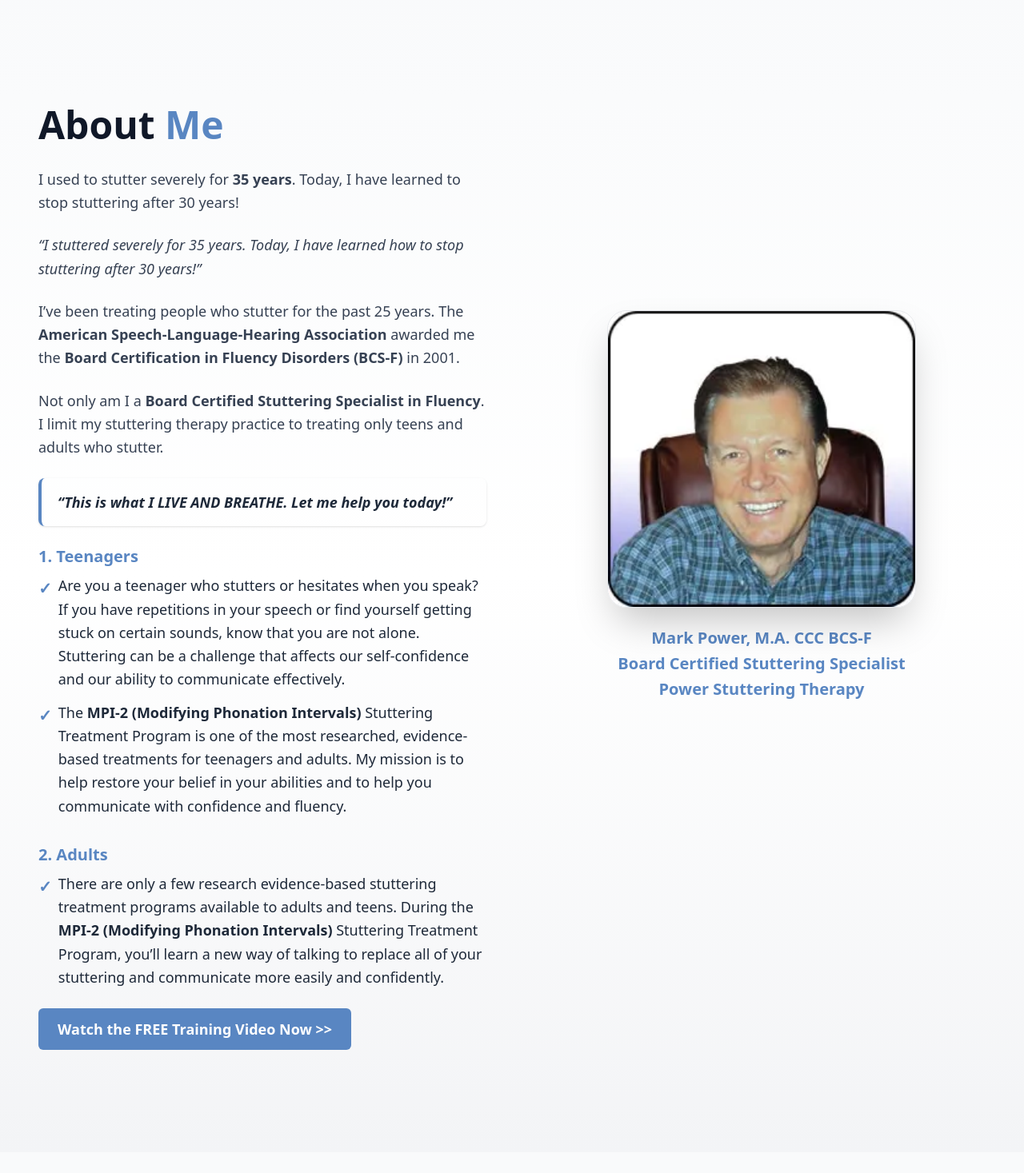
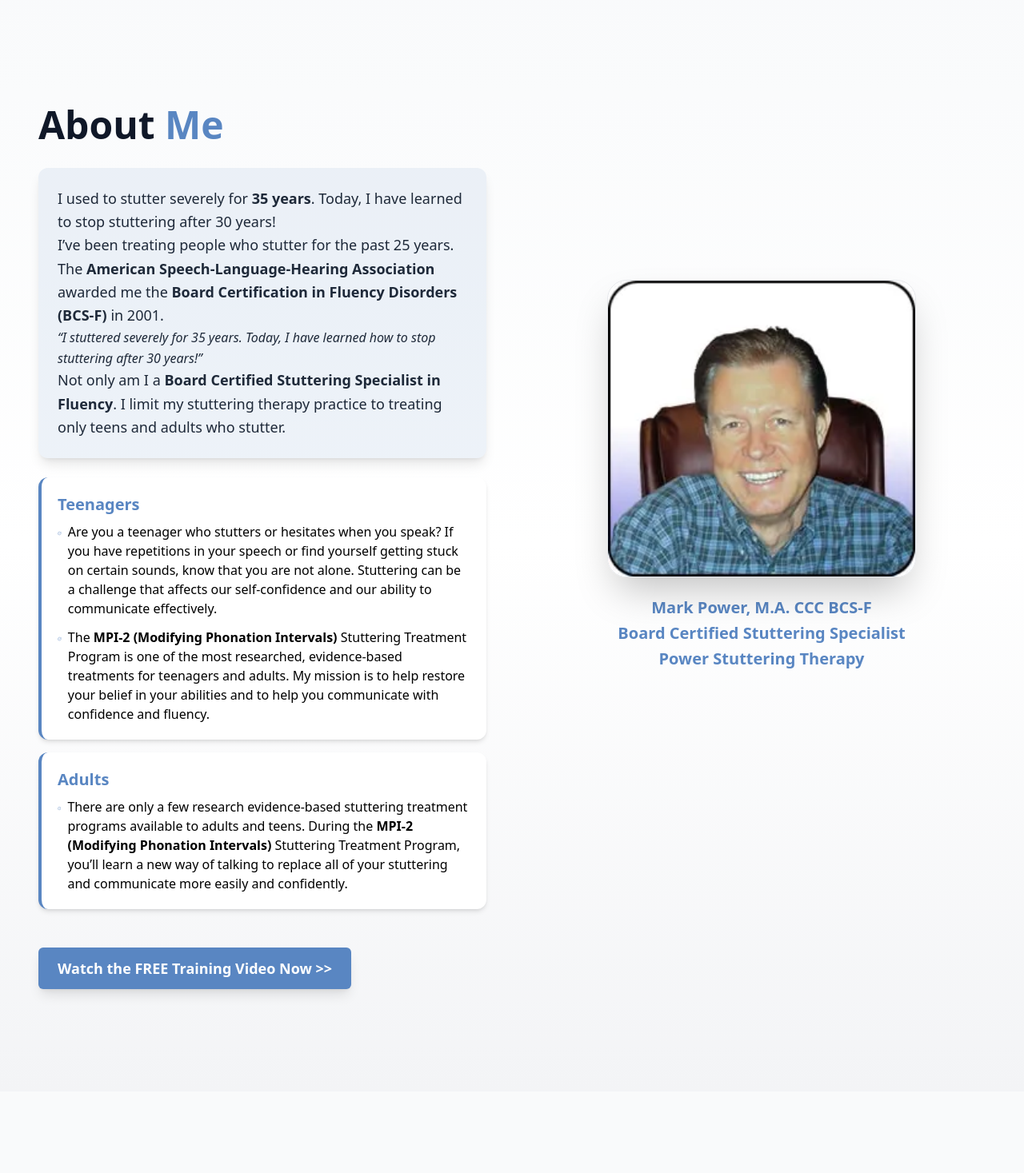
Before and after one commit to itrigerinnovationspvtltd/power-stuttering, a React (Vite) app: page / in a window 1280 px wide. Shown: the part 923-2390 px from the top of the page at 80% size. Built offline with nearby package versions, Linux system fonts and the light colour scheme.

Commit message:
Updated Layout and Responsiveness Added

```diff
--- a/src/components/About.jsx
+++ b/src/components/About.jsx
@@ -1,6 +1,7 @@
 import React from "react";
 import { motion } from "framer-motion";
 import about from "../assets/Mark.webp";
+import { CheckCircle } from "lucide-react";
 
 const About = () => {
   return (
@@ -11,7 +12,7 @@ const About = () => {
       <div className="container mx-auto flex flex-col md:flex-row items-center px-6 md:px-12 gap-16">
         {/* Left Section */}
         <motion.div
-          className="md:w-1/2 text-center md:text-left"
+          className="md:w-1/2 text-center md:text-left space-y-6"
           initial={{ opacity: 0, x: -60 }}
           whileInView={{ opacity: 1, x: 0 }}
           transition={{ duration: 0.8, ease: "easeOut" }}
@@ -21,78 +22,74 @@ const About = () => {
             About <span className="text-[#5986c2]">Me</span>
           </h2>
 
-          <p className="text-gray-700 text-base sm:text-lg mb-6 leading-relaxed">
+          <motion.div
+            className="bg-[#5986c2]/10 p-6 rounded-xl shadow-lg"
+            initial={{ opacity: 0, y: 30 }}
+            whileInView={{ opacity: 1, y: 0 }}
+            transition={{ delay: 0.2, duration: 0.8 }}
+            viewport={{ once: true }}
+          >
+            <p className="text-gray-800 text-base sm:text-lg leading-relaxed">
               I used to stutter severely for <strong>35 years</strong>. Today, I
               have learned to stop stuttering after 30 years!
             </p>
+            <p className="text-gray-800 text-base sm:text-lg leading-relaxed">I’ve been treating people who stutter for the past 25 years. The <span className="font-bold">American Speech-Language-Hearing Association</span> awarded me the <span className="font-bold">Board Certification in Fluency Disorders (BCS-F)</span> in 2001.</p>
+            <p className="text-gray-800 text-sm sm:text-base leading-relaxed italic">“I stuttered severely for 35 years. Today, I have learned how to stop stuttering after 30 years!”</p>
+            <p className="text-gray-800 text-base sm:text-lg leading-relaxed">Not only am I a <span className="font-bold">Board Certified Stuttering Specialist in Fluency</span>. I limit my stuttering therapy practice to treating only teens and adults who stutter.</p>
+          </motion.div>
 
-          <p className="text-gray-700 text-base sm:text-lg mb-6 leading-relaxed italic">
-            “I stuttered severely for 35 years. Today, I have learned how to stop
-            stuttering after 30 years!”
-          </p>
-
-          <p className="text-gray-700 text-base sm:text-lg mb-6 leading-relaxed">
-            I’ve been treating people who stutter for the past 25 years. The{" "}
-            <strong>American Speech-Language-Hearing Association</strong> awarded
-            me the <strong>Board Certification in Fluency Disorders (BCS-F)</strong>{" "}
-            in 2001.
-          </p>
-
-          <p className="text-gray-700 text-base sm:text-lg mb-6 leading-relaxed">
-            Not only am I a <strong>Board Certified Stuttering Specialist in
-            Fluency</strong>. I limit my stuttering therapy practice to treating only teens and adults who stutter.
-          </p>
-
-          <div className="bg-white/70 border-l-4 border-[#5986c2] px-5 py-4 rounded-lg shadow-sm mb-6">
-            <p className="text-gray-800 text-base sm:text-lg italic font-semibold">
-              “This is what I LIVE AND BREATHE. Let me help you today!”
-            </p>
-          </div>
-
-<div className="text-gray-800 text-base sm:text-lg leading-relaxed text-left">
+          <motion.div
+            className="space-y-4"
+            initial={{ opacity: 0 }}
+            whileInView={{ opacity: 1 }}
+            transition={{ delay: 0.4, duration: 0.8 }}
+            viewport={{ once: true }}
+          >
             {/* Teenagers Section */}
-  <h3 className="text-[#5986c2] font-bold text-xl mb-2">1. Teenagers</h3>
+            <div className="bg-white rounded-xl shadow-md p-5 border-l-4 border-[#5986c2]">
+              <h3 className="text-[#5986c2] font-bold text-xl mb-2">Teenagers</h3>
               <ul className="space-y-3">
                 <li className="flex items-start gap-2">
-      <span className="text-[#5986c2] text-xl font-bold mt-1">✓</span>
+                  <CheckCircle className="text-[#5986c2] mt-1" size={20} />
                   <p>
-        Are you a teenager who stutters or hesitates when you speak? If you have repetitions in your speech
-        or find yourself getting stuck on certain sounds, know that you are not alone. Stuttering can be a challenge
-        that affects our self-confidence and our ability to communicate effectively.
+                    Are you a teenager who stutters or hesitates when you speak? If you have repetitions in your speech or find yourself getting stuck on certain sounds, know that you are not alone. Stuttering can be a challenge that affects our self-confidence and our ability to communicate effectively.
                   </p>
                 </li>
                 <li className="flex items-start gap-2">
-      <span className="text-[#5986c2] text-xl font-bold mt-1">✓</span>
+                  <CheckCircle className="text-[#5986c2] mt-1" size={20} />
                   <p>
-        The <strong>MPI-2 (Modifying Phonation Intervals)</strong> Stuttering Treatment Program is one of the most
-        researched, evidence-based treatments for teenagers and adults. My mission is to help restore your belief
-        in your abilities and to help you communicate with confidence and fluency.
-      </p>
-    </li>
-  </ul>
-
-  {/* Adults Section */}
-  <h3 className="text-[#5986c2] font-bold text-xl mt-8 mb-2">2. Adults</h3>
-  <ul className="space-y-3">
-    <li className="flex items-start gap-2">
-      <span className="text-[#5986c2] text-xl font-bold mt-1">✓</span>
-      <p>
-        There are only a few research evidence-based stuttering treatment programs available to adults and teens.
-        During the <strong>MPI-2 (Modifying Phonation Intervals)</strong> Stuttering Treatment Program,
-        you’ll learn a new way of talking to replace all of your stuttering and communicate more easily and confidently.
+                    The <span className="font-bold">MPI-2 (Modifying Phonation Intervals)</span> Stuttering Treatment Program is one of the most researched, evidence-based treatments for teenagers and adults. My mission is to help restore your belief in your abilities and to help you communicate with confidence and fluency.
                   </p>
                 </li>
               </ul>
             </div>
 
+            {/* Adults Section */}
+            <div className="bg-white rounded-xl shadow-md p-5 border-l-4 border-[#5986c2]">
+              <h3 className="text-[#5986c2] font-bold text-xl mb-2">Adults</h3>
+              <ul className="space-y-3">
+                <li className="flex items-start gap-2">
+                  <CheckCircle className="text-[#5986c2] mt-1" size={20} />
+                  <p>
+                    There are only a few research evidence-based stuttering treatment programs available to adults and teens. During the <span className="font-bold">MPI-2 (Modifying Phonation Intervals)</span> Stuttering Treatment Program, you’ll learn a new way of talking to replace all of your stuttering and communicate more easily and confidently.
+                  </p>
+                </li>
+              </ul>
+            </div>
+          </motion.div>
 
-<a href="https://powerstuttering.com/1-google-ads-scq-free-training1">
-         <button
-  className="mt-6 bg-[#5986c2] hover:bg-[#3873bf] text-white font-semibold text-base sm:text-lg px-6 py-3 rounded-md transition duration-300"
+          <motion.a
+            href="https://powerstuttering.com/1-google-ads-scq-free-training1"
+            className="inline-block mt-6"
+            initial={{ opacity: 0, scale: 0.8 }}
+            whileInView={{ opacity: 1, scale: 1 }}
+            transition={{ delay: 0.6, duration: 0.5 }}
+            viewport={{ once: true }}
           >
+            <button className="bg-[#5986c2] hover:bg-[#3873bf] text-white font-semibold text-base sm:text-lg px-6 py-3 rounded-md transition duration-300 shadow-lg">
               Watch the FREE Training Video Now &gt;&gt;
             </button>
-</a>
+          </motion.a>
         </motion.div>
 
         {/* Right Section */}
@@ -103,14 +100,15 @@ const About = () => {
           transition={{ duration: 0.8, ease: "easeOut" }}
           viewport={{ once: true }}
         >
-          <div className="relative rounded-3xl overflow-hidden shadow-2xl border border-gray-200 group sm:-mt-44">
+          <div className="relative rounded-3xl overflow-hidden shadow-2xl border border-gray-200 group lg:-mt-44">
             <img
               src={about}
               alt="Mark Power - Board Certified Stuttering Specialist"
               className="w-96 h-full object-cover transform group-hover:scale-105 transition-transform duration-500"
             />
           </div>
-           {/*Text below the image */}
+
+          {/* Text below the image */}
           <div className="mt-6 text-center text-[#5986c2] text-xl font-semibold space-y-1">
             <p>Mark Power, M.A. CCC BCS-F</p>
             <p>Board Certified Stuttering Specialist</p>
--- a/src/components/Hero.jsx
+++ b/src/components/Hero.jsx
@@ -15,10 +15,10 @@ export default function Hero() {
       <div className="absolute inset-0 z-0"></div>
 
       {/* Main Content */}
-      <div className="z-20 flex flex-col md:flex-row items-center justify-center gap-16 sm:gap-32  text-center md:text-left sm:pt-10">
+      <div className="z-20 flex flex-col lg:flex-row items-center justify-center gap-2 lg:gap-48  text-center lg:text-left lg:pt-4">
 
         {/* Left Section — Heading & button */}
-        <div className="flex-1 bg-black/40 p-2 border border-gray-200 rounded-2xl sm:mt-48 ">
+        <div className="flex-1 bg-black/40 p-2 border border-gray-200 rounded-2xl lg:mt-72 lg:mr-48 ">
           <motion.h1
             initial={{ opacity: 0, y: -30 }}
             animate={{ opacity: 1, y: 0 }}
@@ -61,7 +61,7 @@ export default function Hero() {
           initial={{ opacity: 0, y: 40 }}
           animate={{ opacity: 1, y: 0 }}
           transition={{ delay: 0.6, duration: 0.8 }}
-          className="flex-1 bg-black/60  border border-gray-200 shadow-md py-4 px-8 rounded-2xl text-gray-100 mt-20"
+          className="flex-1 bg-black/60  border border-gray-200 shadow-md py-4 px-8 rounded-2xl text-gray-100 mt-12"
         >
           <h2 className="text-4xl sm:text-5xl font-bold text-[#5986c2] mb-4 text-center">
             Watch This Free Video
--- a/src/components/Navbar.jsx
+++ b/src/components/Navbar.jsx
@@ -23,7 +23,7 @@ const Navbar = () => {
         </div>
 
         {/* Desktop Menu */}
-        <ul className="hidden sm:flex space-x-12 text-gray-800 text-xl font-semibold tracking-wide">
+        <ul className="hidden sm:flex space-x-12 text-gray-800 sm:text-sm lg:text-xl font-semibold tracking-wide">
           <li>
             <a
               href="#hero"
@@ -61,7 +61,7 @@ const Navbar = () => {
         {/* Call Us Button */}
         <a
           href="tel:"
-          className="hidden sm:block bg-[#5986c2] hover:bg-[#3873bf] rounded-xl py-2 px-6 text-white text-lg font-semibold shadow-md hover:shadow-lg transition-all duration-200"
+          className="hidden lg:block bg-[#5986c2] hover:bg-[#3873bf] rounded-xl py-2 px-6 text-white text-base md:text-lg font-semibold shadow-md hover:shadow-lg transition-all duration-200"
         >
           Call Us
         </a>
--- a/src/components/Testimonials.jsx
+++ b/src/components/Testimonials.jsx
@@ -1,5 +1,6 @@
 import React from "react";
 import { FaStar, FaCheckCircle } from "react-icons/fa";
+import { motion } from "framer-motion";
 
 const reviews = [
   {
@@ -50,20 +51,31 @@ const Testimonials = () => {
       id="testimonial"
       className="bg-linear-to-b from-[#e6f0ff] via-[#f5f8ff] to-white py-20 sm:py-28 px-6"
     >
-      {/* Heading */}
-      <div className="text-center mb-16">
+      {/* Heading with animation */}
+      <motion.div
+        className="text-center mb-16"
+        initial={{ opacity: 0, y: -100 }}
+        whileInView={{ opacity: 1, y: 0 }}
+        transition={{ duration: 0.8, ease: "easeOut" }}
+        viewport={{ once: true }}
+      >
         <h2 className="text-3xl sm:text-5xl font-bold text-[#5986c2] inline-block relative">
           What Our Clients Say
           <span className="absolute left-1/2 -bottom-3 transform -translate-x-1/2 w-24 h-1 bg-[#5986c2] rounded-full"></span>
         </h2>
-      </div>
+      </motion.div>
 
       {/* Testimonials Grid */}
       <div className="max-w-7xl mx-auto grid grid-cols-1 md:grid-cols-2 lg:grid-cols-3 gap-8">
         {reviews.map((item, index) => (
-          <div
+          <motion.div
             key={index}
-            className="bg-white rounded-3xl border border-gray-200 shadow-md hover:shadow-lg transition-shadow duration-300 p-6"
+            className="bg-white rounded-3xl border border-gray-200 shadow-md hover:shadow-xl transition-shadow duration-300 p-6"
+            initial={{ opacity: 0, y: 50, scale: 0.95 }}
+            whileInView={{ opacity: 1, y: 0, scale: 1 }}
+            whileHover={{ y: -10, scale: 1.02, boxShadow: "0px 20px 40px rgba(0,0,0,0.15)" }}
+            transition={{ duration: 0.6, ease: "easeOut", delay: index * 0.2 }}
+            viewport={{ once: true }}
           >
             {/* Profile */}
             <div className="flex items-center border-b border-gray-100 pb-4 mb-4">
@@ -73,9 +85,7 @@ const Testimonials = () => {
                 className="w-14 h-14 rounded-full object-cover mr-4"
               />
               <div>
-                <h3 className="font-semibold text-gray-900 text-lg">
-                  {item.name}
-                </h3>
+                <h3 className="font-semibold text-gray-900 text-lg">{item.name}</h3>
                 <div className="flex items-center text-xs sm:text-sm text-gray-500">
                   <FaCheckCircle className="text-[#5986c2] mr-1" />
                   <span>Verified Review • {item.date}</span>
@@ -88,18 +98,14 @@ const Testimonials = () => {
               {[...Array(5)].map((_, i) => (
                 <FaStar
                   key={i}
-                  className={`${
-                    i < item.rating ? "text-[#5986c2]" : "text-gray-300"
-                  } text-lg`}
+                  className={`${i < item.rating ? "text-yellow-300" : "text-gray-300"} text-lg`}
                 />
               ))}
             </div>
 
             {/* Review */}
-            <p className="text-gray-700 text-base leading-relaxed">
-              {item.review}
-            </p>
-          </div>
+            <p className="text-gray-700 text-base leading-relaxed">{item.review}</p>
+          </motion.div>
         ))}
       </div>
     </section>
```
Also changed, not shown: src/components/VideoStory.jsx (+51 -21 lines). Lines whose indentation alone changed are shown as unchanged.
